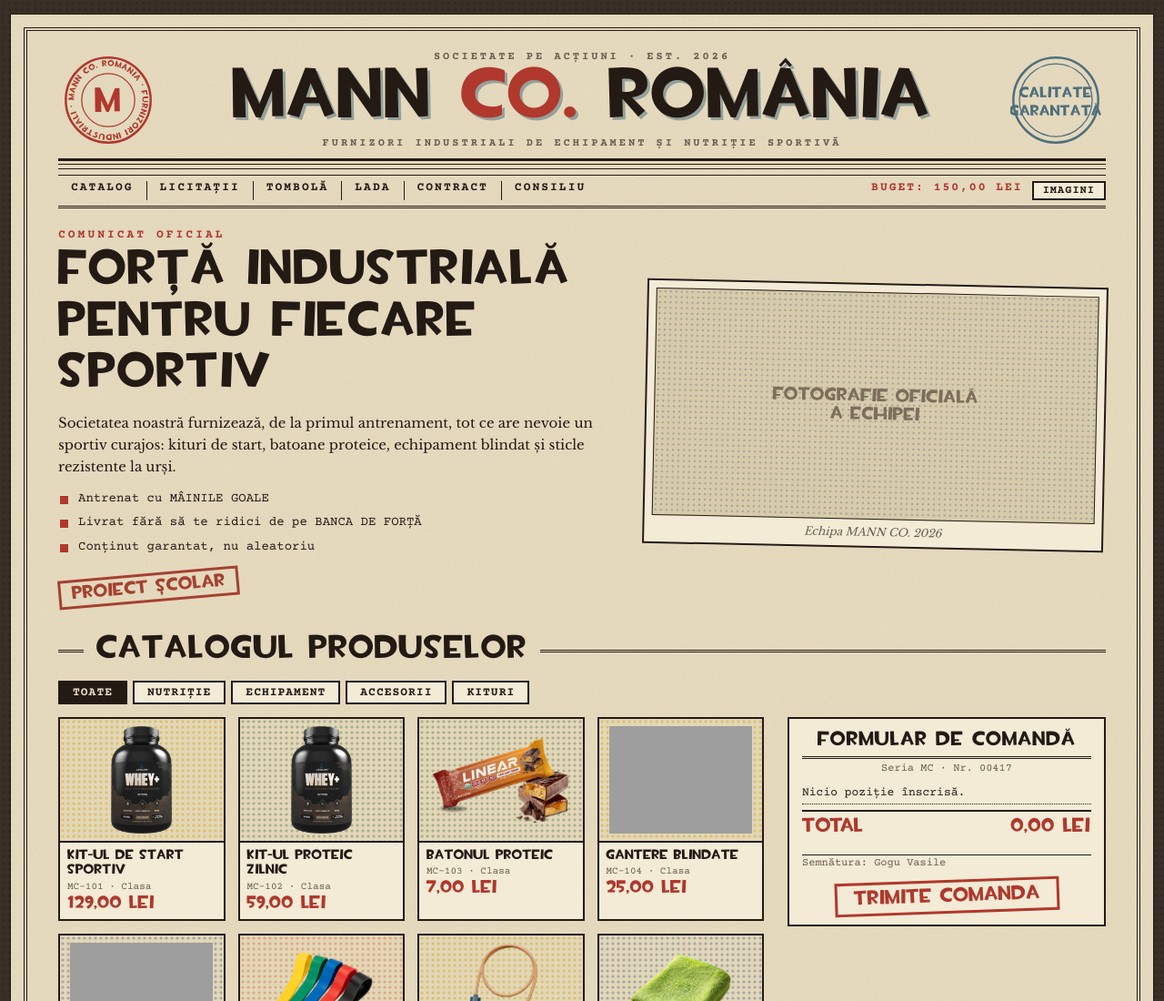
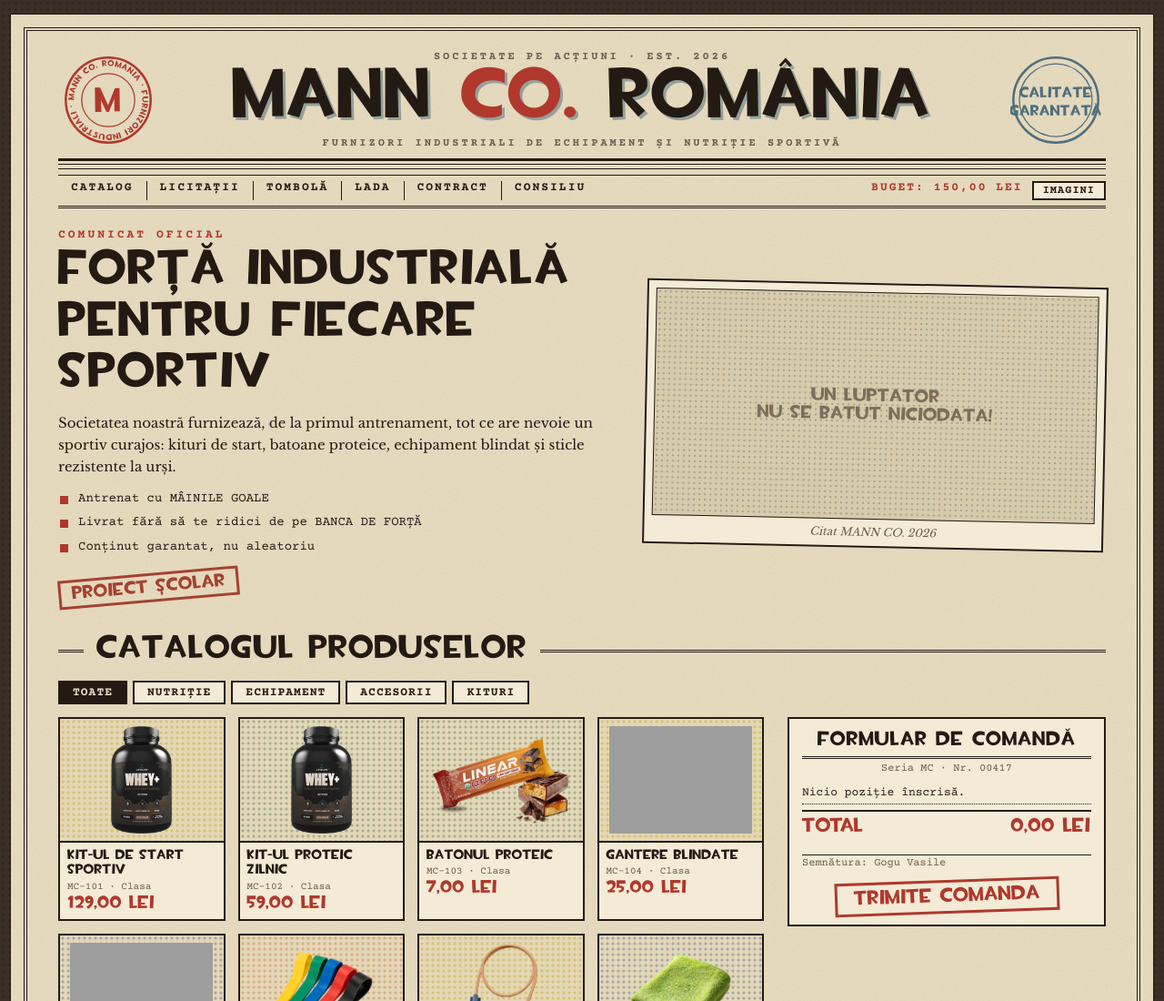
Before and after one commit to BapaiRO/manncoromania, a plain HTML site: page index.html in a window 1280 px wide. Shown: the top 1100 px of the page at 91% size. Drawn offline with nearby package versions, Linux system fonts and the light colour scheme; grey boxes are pictures that could not be loaded.

Commit message:
Update photo section with new quote and image

```diff
--- a/index.html
+++ b/index.html
@@ -113,7 +113,7 @@ th,td{border:1px solid var(--ink);padding:8px 10px;text-align:left}th{font:400 1
 <p>Societatea noastră furnizează, de la primul antrenament, tot ce are nevoie un sportiv curajos: kituri de start, batoane proteice, echipament blindat și sticle rezistente la urși.</p>
 <ul class="lst"><li>Antrenat cu MÂINILE GOALE</li><li>Livrat fără să te ridici de pe BANCA DE FORȚĂ</li><li>Conținut garantat, nu aleatoriu</li></ul>
 <div class="stamp">Proiect școlar</div></div>
-<div class="photo"><div class="ph"><div class="img cov" data-k="banner"></div><div class="lb">Fotografie oficială<br>a echipei</div></div><cite>Echipa MANN CO. 2026</cite></div>
+<div class="photo"><div class="ph"><div class="img cov" data-k="banner"></div><div class="lb">Un luptator<br>nu se batut niciodata!</div></div><cite>Citat MANN CO. 2026</cite></div>
 </div>
 
 <div class="sh" id="catalog"><h2>Catalogul produselor</h2></div>
```
